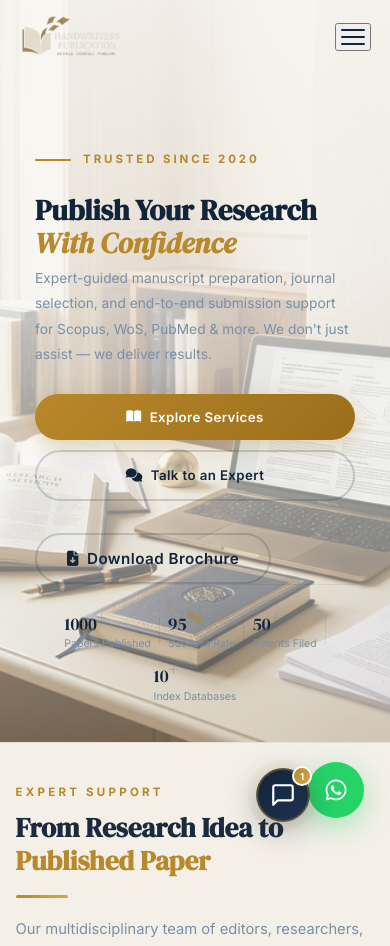
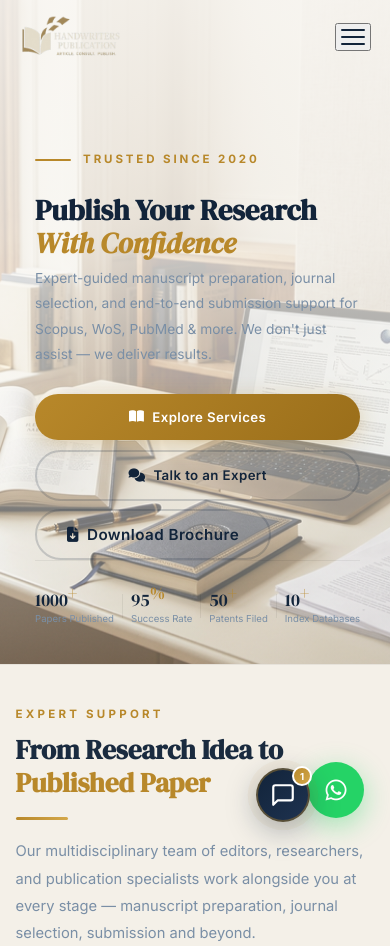
Before and after one commit to ryoikitenkaai/Handwriters, a PHP site: page / in a window 390 px wide. Shown: the top 946 px of the page. Run offline with PHP 8.4, Linux system fonts and the light colour scheme.

Commit message:
Ui changes for mobile devices with small download button

```diff
--- a/index.html
+++ b/index.html
@@ -71,7 +71,7 @@
           <i class="fas fa-comments"></i> Talk to an Expert
         </a>
       </div>
-      <div style="margin-top:18px;">
+      <div style="margin-top:8px;">
         <a href="brochure.pdf" style="text-decoration:none">
           <button class="btn btn-outline" style="display:inline-flex;align-items:center;gap:8px;cursor:pointer;font-size:0.95rem;">
             <i class="fas fa-file-download"></i> Download Brochure
--- a/style.css
+++ b/style.css
@@ -873,19 +873,19 @@ img { max-width: 100%; }
   .hero h1 { font-size: 2.1rem; line-height: 1.15; margin-bottom: 6px; }
   .hero h1 em { font-size: 1em; }
   .hero-desc { font-size: 0.92rem; margin-bottom: 26px; }
-  .hero-actions { gap: 10px; margin-bottom: 32px; }
+  .hero-actions { gap: 10px; margin-bottom: 8px; }
   .hero-actions .btn { padding: 12px 22px; font-size: 0.83rem; }
   .hero-trust {
     padding-top: 24px;
-    gap: 14px;
-    flex-wrap: wrap;
-    justify-content: center;
+    gap: 10px;
+    flex-wrap: nowrap;
+    justify-content: flex-start;
     overflow-x: visible;
   }
   .hero-trust::-webkit-scrollbar { display: none; }
-  .trust-number { font-size: 1.4rem; }
-  .trust-label { font-size: 0.66rem; }
-  .trust-divider { height: 28px; flex-shrink: 0; }
+  .trust-number { font-size: 1.2rem; }
+  .trust-label { font-size: 0.6rem; }
+  .trust-divider { height: 24px; flex-shrink: 0; }
 
   /* Hero card hidden on mobile */
   .hero-right { display: none; }
```
